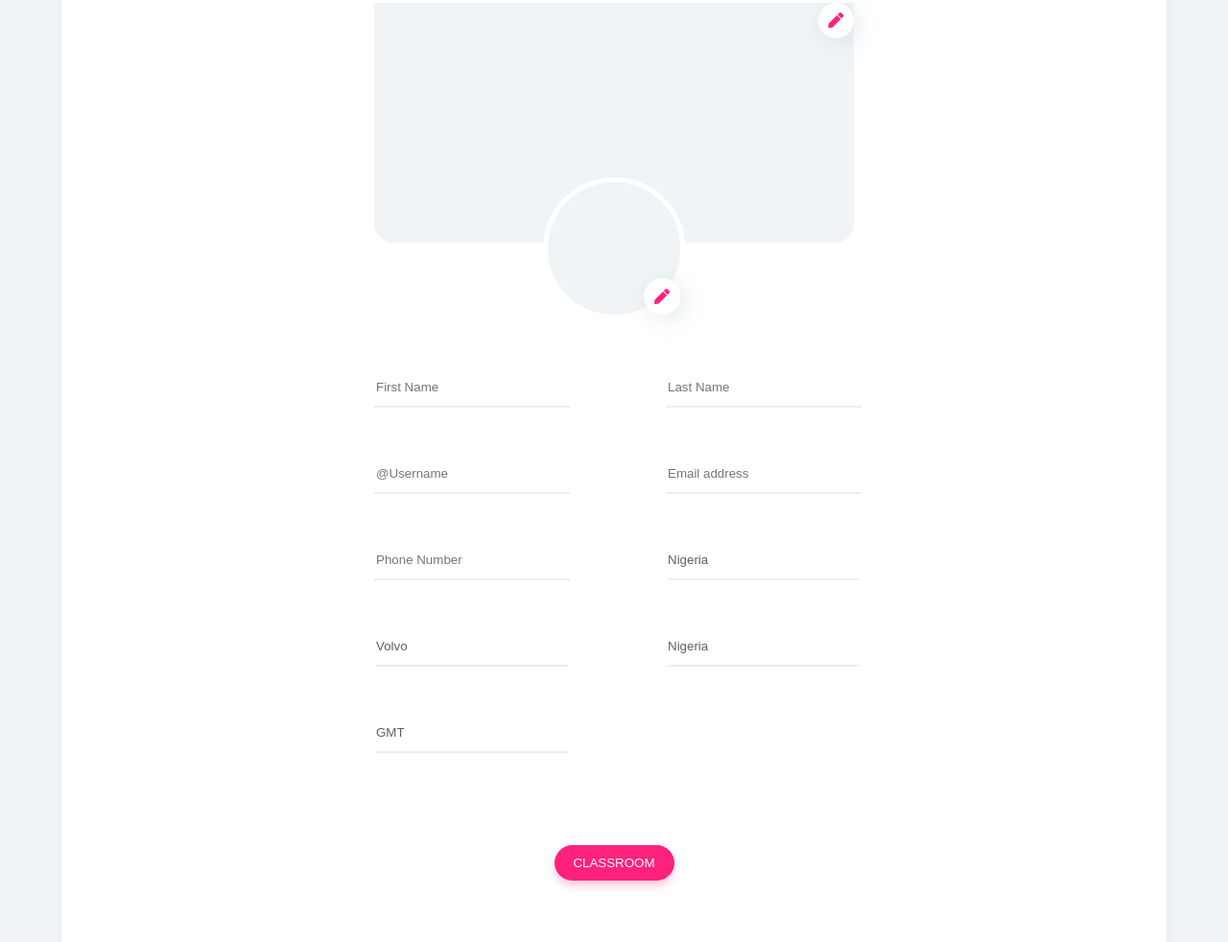
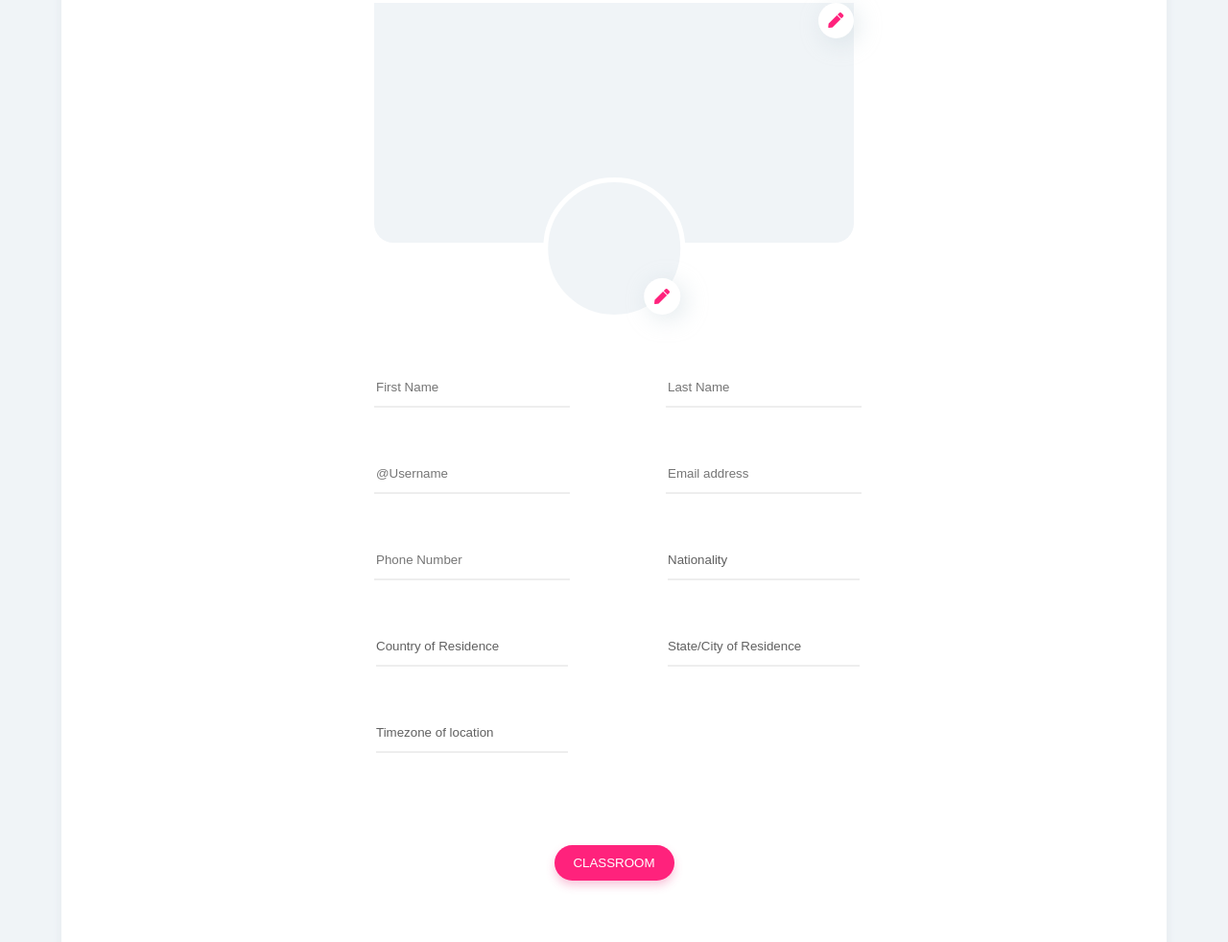
Before and after one commit to hitunes/conectar-ep, a plain HTML site: page index.html in a window 1280 px wide. Shown: the part 202-1184 px from the top of the page at 96% size. Drawn offline with Linux system fonts and the light colour scheme.

Commit message:
Add default option to select

```diff
--- a/index.html
+++ b/index.html
@@ -5,7 +5,7 @@
     <meta charset="UTF-8" />
     <meta name="viewport" content="width=device-width, initial-scale=1.0" />
     <meta http-equiv="X-UA-Compatible" content="ie=edge" />
-    <link rel="stylesheet" href="https://use.fontawesome.com/releases/v5.8.1/css/all.css" integrity="sha384-50oBUHEmvpQ+1lW4y57PTFmhCaXp0ML5d60M1M7uH2+nqUivzIebhndOJK28anvf" crossorigin="anonymous">
+    <link rel="stylesheet" href="https://use.fontawesome.com/releases/v5.8.1/css/all.css" integrity="sha384-50oBUHEmvpQ+1lW4y57PTFmhCaXp0ML5d60M1M7uH2+nqUivzIebhndOJK28anvf" crossorigin="anonymous" />
     <link rel="stylesheet" href="/assets/index.css" />
     <title>Edit Profile</title>
 </head>
@@ -28,14 +28,13 @@
             <button class="button">Classroom</button>
         </div>
         <div class="menu-bar__wrapper">
-
             <i class="menu-bar fas fa-bars"></i>
         </div>
     </div>
     <div class="edit-profile__section">
         <div class="edit-profile__nav">
             <ul>
-                <li><a href="">Edit profile</a> </li>
+                <li><a href="">Edit profile</a></li>
             </ul>
         </div>
         <div class="edit-profile__form">
@@ -62,16 +61,12 @@
                     <br />
                     <input type="tel" name="phone-no" placeholder="Phone Number" />
                     <br />
-                    <select name="country" placeholder="Country of Residence">
-							<option value="volvo">Volvo</option>
-							<option value="saab">Saab</option>
-							<option value="fiat">Fiat</option>
-							<option value="audi">Audi</option>
-              <option value="nigeria">Nigeria</option>
-              <option value="nigeria">Nigeria</option>
-              <option value="nigeria">Nigeria</option>
-              <option value="nigeria">Nigeria</option>
-              <option value="nigeria">Nigeria</option>
+                    <select name="country">
+              <option value="" disabled selected>Country of Residence</option>
+              <option value="volvo">Volvo</option>
+              <option value="saab">Saab</option>
+              <option value="fiat">Fiat</option>
+              <option value="audi">Audi</option>
               <option value="nigeria">Nigeria</option>
               <option value="nigeria">Nigeria</option>
               <option value="nigeria">Nigeria</option>
@@ -83,15 +78,16 @@
               <option value="nigeria">Nigeria</option>
             </select>
                     <br />
-                    <select name="timezone" placeholder="Timezone of location">
+                    <select name="timezone">
+              <option value="" disabled selected>Timezone of location</option>
               <option value="0">GMT</option>
-              <option value="0">GMT</option>
-              <option value="0">GMT</option>
-              <option value="0">GMT</option>
-              <option value="0">GMT</option>
-              <option value="0">GMT</option>
-              <option value="0">GMT</option>
-              <option value="0">GMT</option>
+              <option value="1">GMT</option>
+              <option value="2">GMT</option>
+              <option value="3">GMT</option>
+              <option value="4">GMT</option>
+              <option value="5">GMT</option>
+              <option value="6">GMT</option>
+              <option value="7">GMT</option>
             </select>
                 </div>
                 <div>
@@ -99,7 +95,8 @@
                     <br />
                     <input type="email" name="email" placeholder="Email address" />
                     <br />
-                    <select name="nationality" placeholder="Nationality">
+                    <select name="nationality">
+              <option value="" disabled selected>Nationality</option>
               <option value="nigeria">Nigeria</option>
               <option value="ghana">Nigeria</option>
               <option value="nigeria">Nigeria</option>
@@ -114,7 +111,10 @@
               <option value="nigeria">Nigeria</option>
             </select>
                     <br />
-                    <select name="state" placeholder="State/City of Residence">
+                    <select name="state">
+              <option value="" disabled selected
+                >State/City of Residence</option
+              >
               <option value="nigeria">Nigeria</option>
               <option value="nigeria">Nigeria</option>
               <option value="nigeria">Nigeria</option>
```
